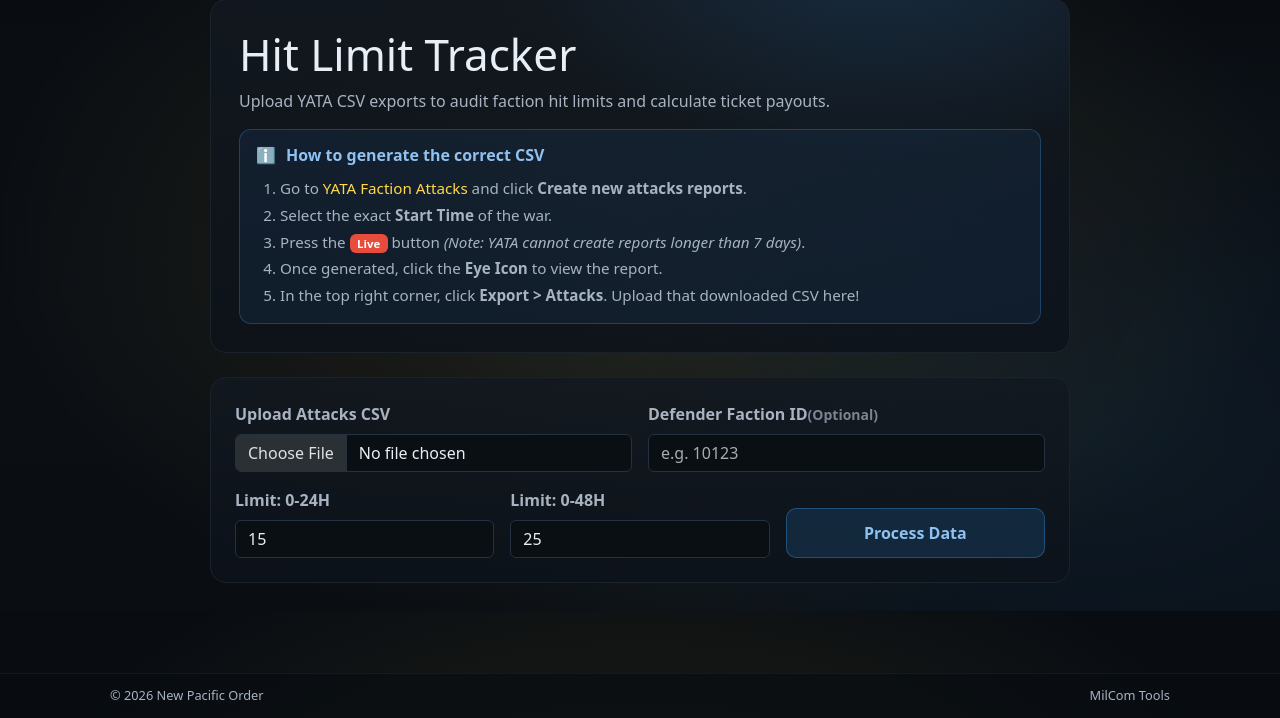
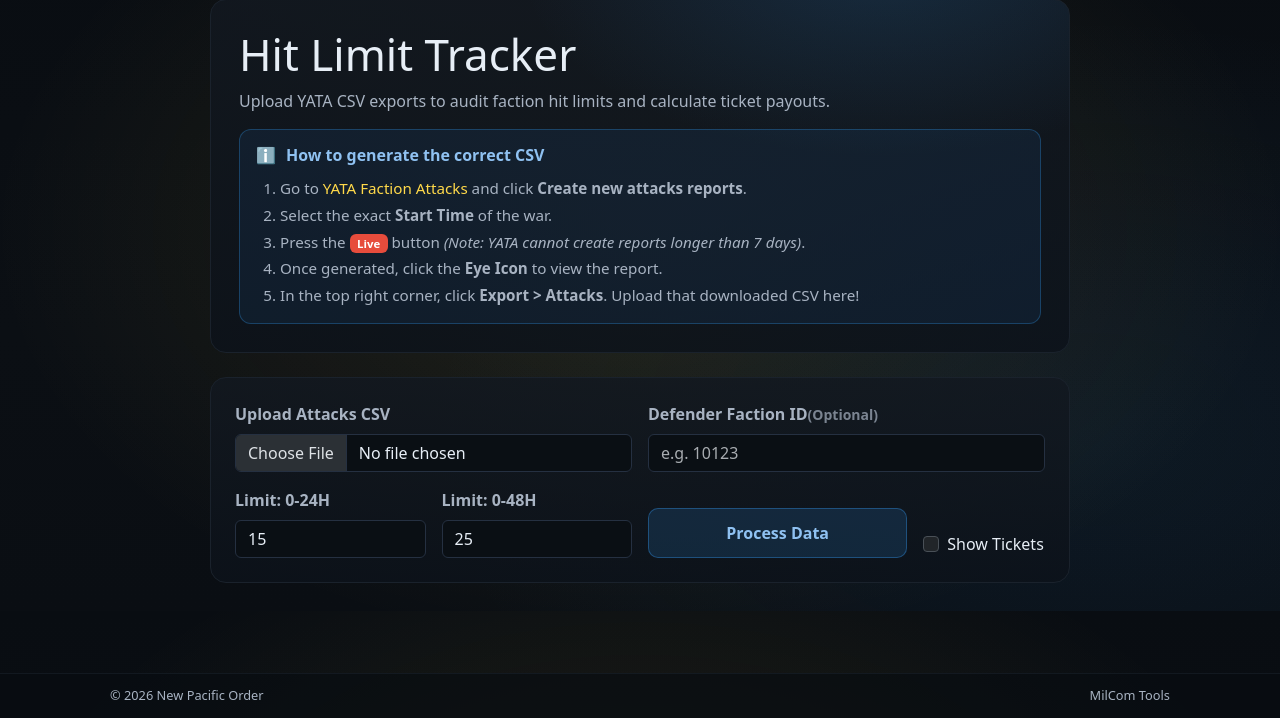
Before and after one commit to nickstrijbos/npo-hit-limit-site, a Django app: page / in a window 1280 px wide. Shown: the part 82-800 px from the top of the page. Run offline with Django 5.2, Linux system fonts and the light colour scheme.

Commit message:
Add feature flag for ticket calculations

```diff
--- a/milcom_project/settings.py
+++ b/milcom_project/settings.py
@@ -26,9 +26,9 @@ SECRET_KEY = 'django-insecure-^ao_4*=tee)dj1k$%sd&a8ac9zv$f$wrhn2@b5!+cx5pcrvcq9
 # SECURITY WARNING: don't run with debug turned on in production!
 DEBUG = os.environ.get('DEBUG', 'False') == 'True'
 
-ALLOWED_HOSTS = os.environ.get('ALLOWED_HOSTS', '192.168.1.200,hitlimit.strijbos.me,localhost,127.0.0.1').split(',')
+ALLOWED_HOSTS = os.environ.get('ALLOWED_HOSTS', '192.168.1.200,hitlimit.sterus.dev,localhost,127.0.0.1').split(',')
 
-CSRF_TRUSTED_ORIGINS = os.environ.get('CSRF_TRUSTED_ORIGINS', 'https://hitlimit.strijbos.me').split(',')
+CSRF_TRUSTED_ORIGINS = os.environ.get('CSRF_TRUSTED_ORIGINS', 'https://hitlimit.sterus.dev').split(',')
 
 
 # Application definition
--- a/tracker/templates/tracker/index.html
+++ b/tracker/templates/tracker/index.html
@@ -103,16 +103,24 @@
         </div>
 
         <div class="row g-3 align-items-end">
-            <div class="col-md-4">
+            <div class="col-md-3">
             <label for="limit_24h" class="form-label">Limit: 0-24H</label>
             <input type="number" class="form-control" name="limit_24h" value="{{ limit_24h }}" required>
             </div>
-            <div class="col-md-4">
+            <div class="col-md-3">
             <label for="limit_48h" class="form-label">Limit: 0-48H</label>
             <input type="number" class="form-control" name="limit_48h" value="{{ limit_48h }}" required>
             </div>
             <div class="col-md-4">
             <button type="submit" class="btn-npo-primary w-100">Process Data</button>
+            </div>
+            <div class="col-md-2">
+            <div class="form-check">
+                <input class="form-check-input" type="checkbox" name="show_tickets" id="show_tickets" {% if show_tickets %}checked{% endif %}>
+                <label class="form-check-label" for="show_tickets">
+                Show Tickets
+                </label>
+            </div>
             </div>
         </div>
         </form>
@@ -134,7 +142,9 @@
             <th data-sort="attacks" style="border-left: 1px solid rgba(26,34,44,.6); cursor: pointer;">Atk ⇅<br><small style="opacity:.7">(20t)</small></th>
             <th data-sort="assists" style="cursor: pointer;">Ast ⇅<br><small style="opacity:.7">(15t)</small></th>
             <th data-sort="losses" style="cursor: pointer;">Loss ⇅<br><small style="opacity:.7">(15t)*</small></th>
+            {% if show_tickets %}
             <th data-sort="tickets" style="border-left: 1px solid rgba(26,34,44,.6); background: rgba(255,217,74,.05); color: var(--npo-accent); cursor: pointer;">Total<br>Tickets ⇅</th>
+            {% endif %}
           </tr>
         </thead>
         <tbody id="results-body">
@@ -163,17 +173,21 @@
               {{ row.losses }}
             </td>
 
+            {% if show_tickets %}
             <td style="border-left: 1px solid rgba(26,34,44,.4); background: rgba(255,217,74,.05); color: var(--npo-accent); font-weight: 800; font-size: 1.1em;">
               {{ row.tickets }}
             </td>
+            {% endif %}
           </tr>
           {% endfor %}
         </tbody>
       </table>
     </div>
+    {% if show_tickets %}
     <div style="padding: 12px 20px; font-size: 0.85em; color: var(--npo-sub); border-top: 1px solid rgba(26,34,44,.6);">
       * Losses count for 15 tickets if they meet the 2/3 rule (Losses &le; 2x Assists). Losses rendered in red indicate the player exceeded the ratio and not all losses were paid out. Hover over a red loss to see how many were paid.
     </div>
+    {% endif %}
   </div>
   {% endif %}
 </main>
@@ -191,7 +205,12 @@ document.addEventListener('DOMContentLoaded', function() {
   if (!tbody) return;
 
   const rows = Array.from(tbody.querySelectorAll('tr'));
-  let sortCol = 'tickets';
+
+  // Check if tickets column exists (feature flag)
+  const hasTickets = document.querySelector('th[data-sort="tickets"]') !== null;
+  const ticketIndex = hasTickets ? 7 : -1;
+
+  let sortCol = hasTickets ? 'tickets' : 'hits_48h';
   let sortAsc = false;
 
   function getCellValue(row, col) {
@@ -203,7 +222,7 @@ document.addEventListener('DOMContentLoaded', function() {
       case 'attacks': return parseInt(cells[4].textContent) || 0;
       case 'assists': return parseInt(cells[5].textContent) || 0;
       case 'losses': return parseInt(cells[6].textContent) || 0;
-      case 'tickets': return parseInt(cells[7].textContent) || 0;
+      case 'tickets': return ticketIndex > 0 ? (parseInt(cells[ticketIndex].textContent) || 0) : 0;
       default: return 0;
     }
   }
--- a/tracker/views.py
+++ b/tracker/views.py
@@ -6,6 +6,7 @@ def index_view(request):
         'limit_24h': 15,
         'limit_48h': 25,
         'defender_faction': '',
+        'show_tickets': False,
         'results': None,
         'error': None
     }
@@ -17,12 +18,14 @@ def index_view(request):
         limit_24h = int(request.POST.get('limit_24h', 15))
         limit_48h = int(request.POST.get('limit_48h', 25))
         defender_faction = request.POST.get('defender_faction', '').strip()
+        show_tickets = request.POST.get('show_tickets') == 'on'
 
         # Update context immediately so the form doesn't clear if there's an error
         context.update({
             'limit_24h': limit_24h,
             'limit_48h': limit_48h,
             'defender_faction': defender_faction,
+            'show_tickets': show_tickets,
         })
 
         if csv_file:
@@ -74,12 +77,17 @@ def index_view(request):
                     assists = len(group[group['result'] == 'Assist'])
                     losses = len(group[group['result'] == 'Lost'])
 
-                    # 2/3 Rule Logic: Losses must be <= 2x Assists
-                    # (e.g. 1 assist allows up to 2 paid losses. If 3 losses, 1 goes unpaid).
-                    paid_losses = losses if losses <= (assists * 2) else (assists * 2)
+                    # Calculate tickets only if feature flag is enabled
+                    if show_tickets:
+                        # 2/3 Rule Logic: Losses must be <= 2x Assists
+                        # (e.g. 1 assist allows up to 2 paid losses. If 3 losses, 1 goes unpaid).
+                        paid_losses = losses if losses <= (assists * 2) else (assists * 2)
 
-                    # Calculate total tickets
-                    tickets = (attacks * 20) + (assists * 15) + (paid_losses * 15)
+                        # Calculate total tickets
+                        tickets = (attacks * 20) + (assists * 15) + (paid_losses * 15)
+                    else:
+                        paid_losses = 0
+                        tickets = 0
 
                     results.append({
                         'id': attacker_id,
```
